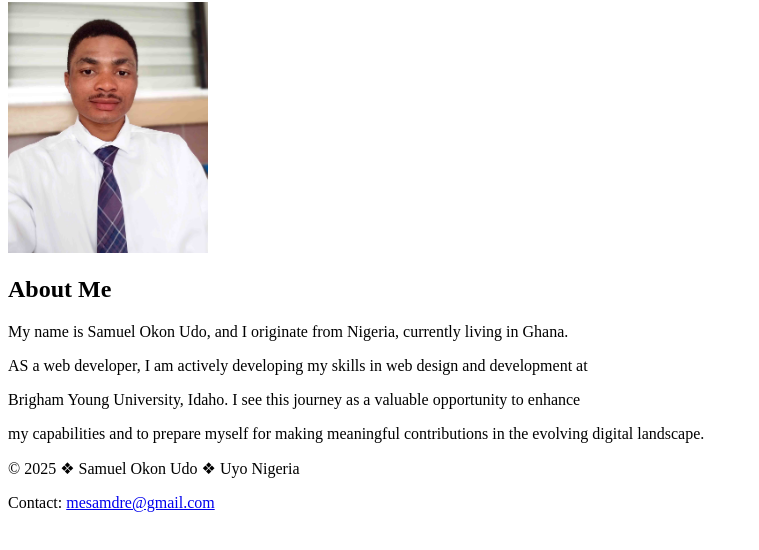
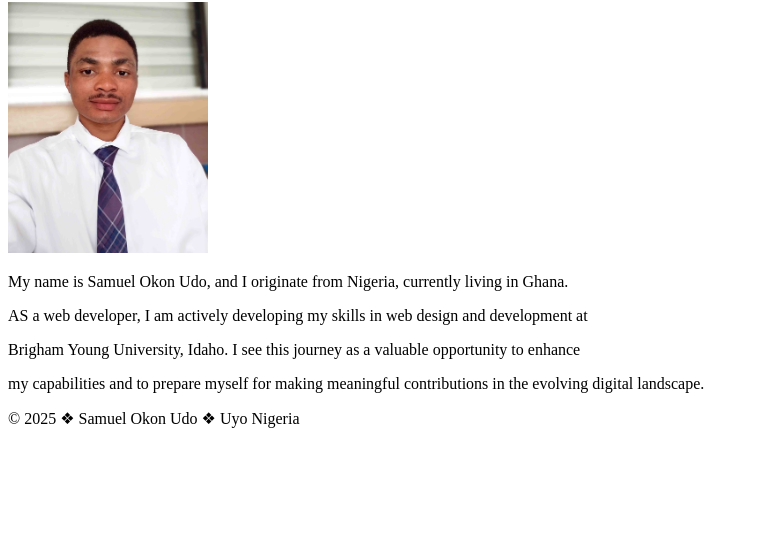
Before and after one commit to samdre-code/wdd130, a plain HTML site: page index.html in a window 1280 px wide. Shown: the part 104-654 px from the top of the page, without its empty margins (0-759 px from the left). Drawn offline with Linux system fonts and the light colour scheme.

Commit message:
updated the code

```diff
--- a/index.html
+++ b/index.html
@@ -14,7 +14,6 @@
         <main>
             <h1>Samuel Okon Udo | WDD130</h1>
             <img src="images/profile.jpg" alt="Samuel Okon Udo" width="200">
-            <h2>About Me</h2> <!-- This is not part of my assigned work -->
             <p>My name is Samuel Okon Udo, and I originate from Nigeria, currently living in Ghana.</p>
             <p>AS a web developer, I am actively developing my skills in web design and development at</p>
             <p>Brigham Young University, Idaho. I see this journey as a valuable opportunity to enhance</p>
@@ -22,7 +21,6 @@
         </main>
         <footer>
             <p>&copy; 2025 &#10070; Samuel Okon Udo &#10070; Uyo Nigeria</p>
-            <p>Contact: <a href="mailto:mesamdre@gmail.com">mesamdre@gmail.com</a></p> <!-- This is not part of my assigned work -->
         </footer>
     </body>
 </html>
```
